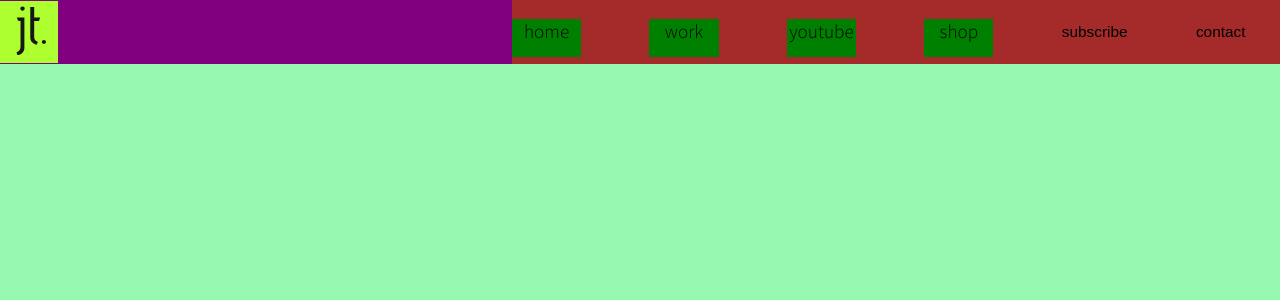
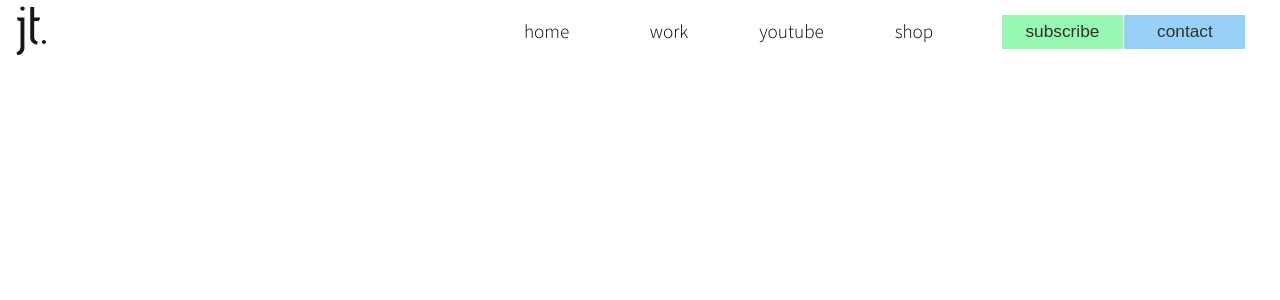
Before and after one commit to julendiaz/julen-tech-portfolio, a React (Create React App) app: page / in a window 1280 px wide. Shown: the top 300 px of the page. Built offline with nearby package versions, Linux system fonts and the light colour scheme.

Commit message:
Add button styles for navlinks

```diff
--- a/src/components/Navbar.js
+++ b/src/components/Navbar.js
@@ -12,8 +12,8 @@ export const Navbar = (props) => {
           <li className="nav__link"><a href="#">work</a></li>
           <li className="nav__link"><a href="#">youtube</a></li>
           <li className="nav__link"><a href="#">shop</a></li>
-          <button className="nav__button">subscribe</button>
-          <button className="nav__button">contact</button>
+          <button className="button button--subscribe">subscribe</button>
+          <button className="button button--contact">contact</button>
         </ul>
       </nav>
     </div>
--- a/src/css/style.css
+++ b/src/css/style.css
@@ -2,8 +2,6 @@
 :root {
   font-family: "Source Sans Pro", sans-serif;
   font-size: 2em;
-  color: pink;
-  background-color: #97f8b2;
 }
 
 *,
@@ -48,7 +46,6 @@ ul {
   flex-direction: 0;
   align-items: center;
   justify-content: space-between;
-  background-color: yellow;
   width: 100%;
   height: 2em;
 }
@@ -58,7 +55,6 @@ ul {
   flex-direction: 0;
   align-items: center;
   justify-content: space-between;
-  background-color: purple;
   width: 100%;
   height: 100%;
   font-size: 0.6em;
@@ -68,7 +64,6 @@ ul {
   flex-direction: 0;
   align-items: center;
   justify-content: space-between;
-  background-color: brown;
   width: 60%;
   height: 100%;
   padding-right: 1.8em;
@@ -78,21 +73,43 @@ ul {
   font-weight: 300;
   height: 2em;
   width: 3.6em;
-  background-color: green;
   margin-top: 0.6em;
 }
 .nav__link:hover {
-  border-bottom: 3px solid #161616;
+  border-bottom: 2px solid #161616;
   border-spacing: 20px;
-  font-weight: 600;
+  font-weight: 400;
 }
 .nav__button {
   font-size: 0.8em;
   font-weight: 400;
 }
 
+.button {
+  background-color: #303030;
+  color: #fafafa;
+  width: 7em;
+  height: 2em;
+  font-size: 0.9em;
+  cursor: pointer;
+}
+.button--subscribe {
+  background-color: #97f8b2;
+  margin-right: -3em;
+  color: #303030;
+}
+.button--subscribe:hover {
+  background-color: #82dd9b;
+}
+.button--contact {
+  background-color: #97d1f8;
+  color: #303030;
+}
+.button--contact:hover {
+  background-color: #81bae0;
+}
+
 .main-logo-container {
-  background-color: greenyellow;
   width: 3em;
 }
 
--- a/src/sass/1_base/_colors.scss
+++ b/src/sass/1_base/_colors.scss
@@ -3,6 +3,8 @@ $white_300: #ededed;
 $black_700: #303030;
 $black_800: #161616;
 $green: #97f8b2;
+$green_hover: #82dd9b;
 $red: #f98c81;
 $blue: #97d1f8;
+$blue_hover: #81bae0;
 $gold: #fcc584;
--- a/src/sass/1_base/_global.scss
+++ b/src/sass/1_base/_global.scss
@@ -4,8 +4,6 @@
 :root {
   font-family: $font_family;
   font-size: 2em;
-  color: pink;
-  background-color: $green;
 }
 
 // html {
--- a/src/sass/2_utils/_functions.scss
+++ b/src/sass/2_utils/_functions.scss
@@ -9,6 +9,7 @@ $font-weights: (
 
 $font-sizes: (
   "navlinks": 0.6em,
+  "button": 0.9em,
 );
 // Function to use probably in style.scss or main.scss because of scope
 @function weight($weight-name) {
--- a/src/sass/4_modules/_button.scss
+++ b/src/sass/4_modules/_button.scss
@@ -0,0 +1,29 @@
+@use "../1_base/colors" as *;
+@use "../2_utils/mixins" as *;
+@use "../2_utils/functions" as *;
+
+.button {
+  background-color: $black_700;
+  color: $white_100;
+  width: 7em;
+  height: 2em;
+  font-size: size(button);
+  cursor: pointer;
+
+  &--subscribe {
+    background-color: $green;
+    margin-right: -3em;
+    color: $black_700;
+    &:hover {
+      background-color: $green_hover;
+    }
+  }
+
+  &--contact {
+    background-color: $blue;
+    color: $black_700;
+    &:hover {
+      background-color: $blue_hover;
+    }
+  }
+}
--- a/src/sass/4_modules/_main-logo.scss
+++ b/src/sass/4_modules/_main-logo.scss
@@ -3,7 +3,7 @@
 @use "../2_utils/functions" as *;
 
 .main-logo-container {
-  background-color: greenyellow;
+  //   background-color: greenyellow;
   width: 3em;
 }
 
--- a/src/sass/4_modules/_navbar.scss
+++ b/src/sass/4_modules/_navbar.scss
@@ -4,21 +4,21 @@
 
 .Navbar {
   @include flex(0, center, space-between);
-  background-color: yellow;
+  // background-color: yellow;
   width: 100%;
   height: 2em;
 }
 
 .nav {
   @include flex(0, center, space-between);
-  background-color: purple;
+  // background-color: purple;
   width: 100%;
   height: 100%;
   font-size: size(navlinks);
 
   &__nav-container {
     @include flex(0, center, space-between);
-    background-color: brown;
+    // background-color: brown;
     width: 60%;
     height: 100%;
     padding-right: 1.8em;
@@ -29,12 +29,12 @@
     font-weight: weight(light);
     height: 2em;
     width: 3.6em;
-    background-color: green;
+    // background-color: green;
     margin-top: 0.6em;
     &:hover {
-      border-bottom: 3px solid $black_800;
+      border-bottom: 2px solid $black_800;
       border-spacing: 20px;
-      font-weight: weight(medium);
+      font-weight: weight(regular);
     }
   }
 
```
Also changed, not shown: 1 other file (tests, documents, lock files or other folders).
